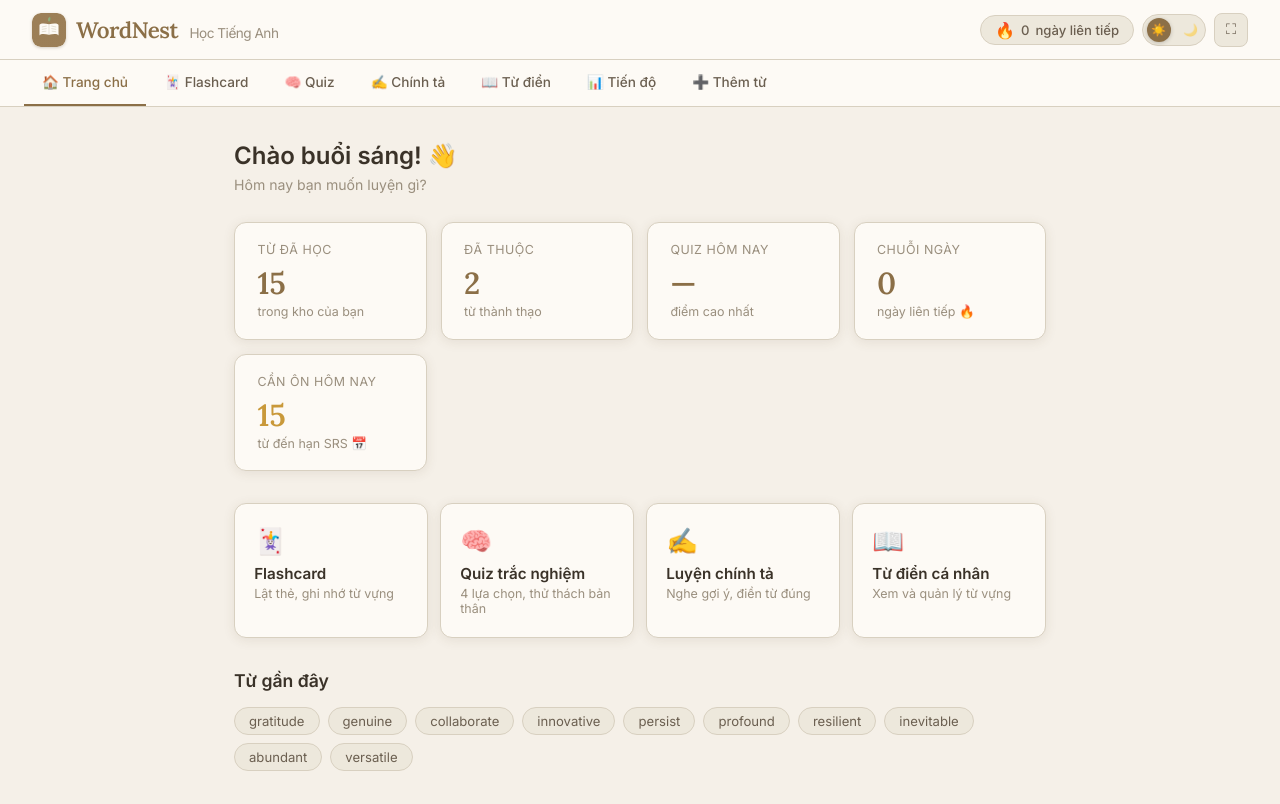
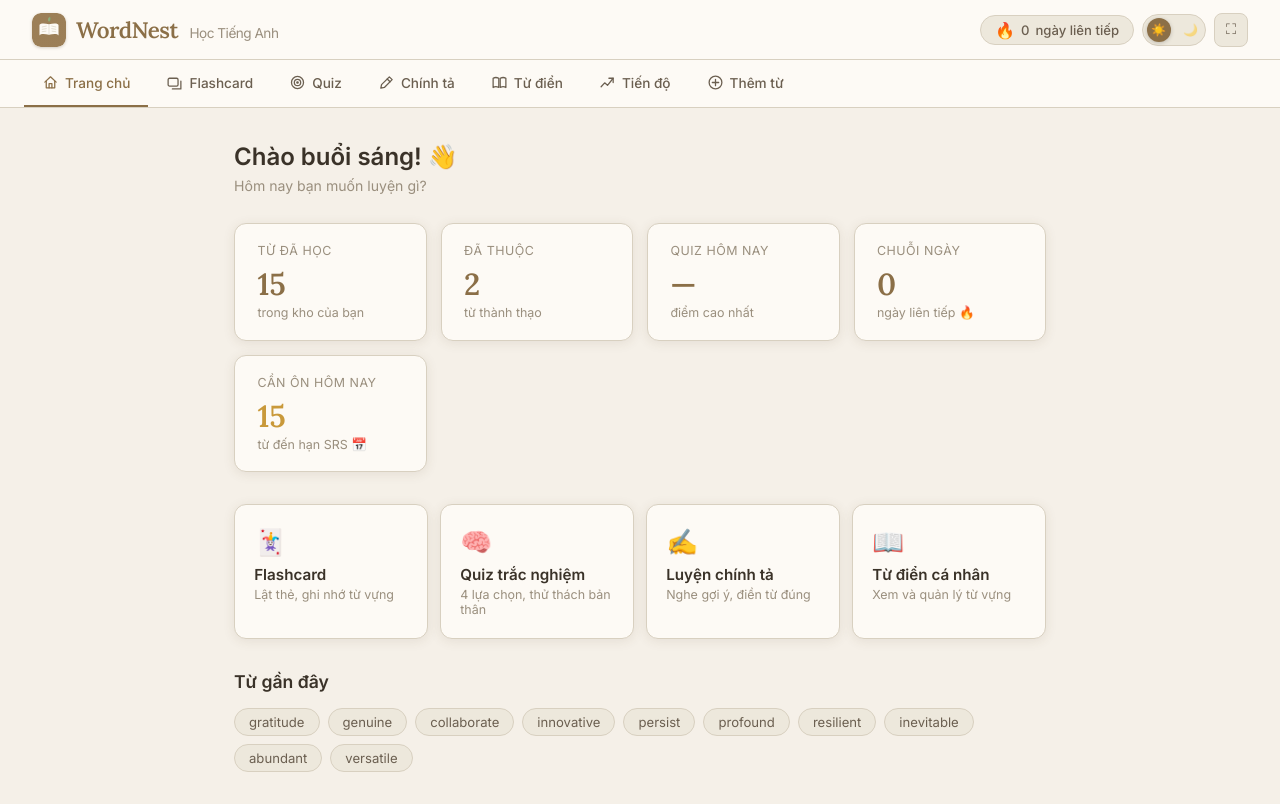
Before and after one commit to ngphatdat1311/WORDNEST, a browser extension: page index.html in a window 1280 px wide. Drawn offline with Linux system fonts and the light colour scheme.

Commit message:
Thay icon emoji ở menu bằng SVG line-art đồng bộ với logo
Emoji mặc định hệ điều hành (🏠🃏🧠✍️📖📊➕) hiển thị khác nhau giữa Windows/
macOS và không đồng bộ phong cách với logo sách+lá mới — đổi sang icon SVG
line-art vẽ tay cùng tông màu, render giống nhau mọi nơi. Thêm hiệu ứng nhẹ
nhún lên khi hover để giao diện sinh động hơn, không đổi bảng màu/bố cục.

```diff
--- a/css/style.css
+++ b/css/style.css
@@ -189,6 +189,13 @@ nav button {
 }
 nav button:hover { color: var(--accent); }
 nav button.active { color: var(--accent); border-bottom-color: var(--accent); }
+.nav-icon {
+  width: 17px; height: 17px; flex-shrink: 0;
+  fill: none; stroke: currentColor; stroke-width: 1.8;
+  stroke-linecap: round; stroke-linejoin: round;
+  transition: transform .2s cubic-bezier(.34,1.56,.64,1);
+}
+nav button:hover .nav-icon { transform: translateY(-1px) scale(1.08); }
 
 /* ── MAIN ── */
 main { flex: 1; padding: 2rem 1.5rem; max-width: 860px; margin: 0 auto; width: 100%; }
--- a/index.html
+++ b/index.html
@@ -51,13 +51,34 @@
 </header>
 
 <nav>
-  <button class="active" onclick="showSection('home')" id="nav-home">🏠 Trang chủ</button>
-  <button onclick="showSection('flashcard')" id="nav-flashcard">🃏 Flashcard</button>
-  <button onclick="showSection('quiz')" id="nav-quiz">🧠 Quiz</button>
-  <button onclick="showSection('spelling')" id="nav-spelling">✍️ Chính tả</button>
-  <button onclick="showSection('wordlist')" id="nav-wordlist">📖 Từ điển</button>
-  <button onclick="showSection('progress')" id="nav-progress">📊 Tiến độ</button>
-  <button onclick="showSection('add')" id="nav-add">➕ Thêm từ<span class="nav-badge-dot" id="nav-add-dot" style="display:none"></span></button>
+  <button class="active" onclick="showSection('home')" id="nav-home">
+    <svg class="nav-icon" viewBox="0 0 24 24"><path d="M4 11.5L12 4l8 7.5"/><path d="M6 10v9.5h12V10"/><path d="M10 19.5v-6h4v6"/></svg>
+    Trang chủ
+  </button>
+  <button onclick="showSection('flashcard')" id="nav-flashcard">
+    <svg class="nav-icon" viewBox="0 0 24 24"><rect x="3" y="6" width="14" height="11" rx="2"/><path d="M9 21h12V10"/></svg>
+    Flashcard
+  </button>
+  <button onclick="showSection('quiz')" id="nav-quiz">
+    <svg class="nav-icon" viewBox="0 0 24 24"><circle cx="12" cy="12" r="8.5"/><circle cx="12" cy="12" r="4.5"/><circle cx="12" cy="12" r="1" fill="currentColor"/></svg>
+    Quiz
+  </button>
+  <button onclick="showSection('spelling')" id="nav-spelling">
+    <svg class="nav-icon" viewBox="0 0 24 24"><path d="M4 20l1-5L16 4l4 4-11 11-5 1z"/><path d="M13 7l4 4"/></svg>
+    Chính tả
+  </button>
+  <button onclick="showSection('wordlist')" id="nav-wordlist">
+    <svg class="nav-icon" viewBox="0 0 24 24"><path d="M3 6c2.2-1.3 5.4-1.3 8 0v13c-2.6-1.3-5.8-1.3-8 0V6z"/><path d="M21 6c-2.2-1.3-5.4-1.3-8 0v13c2.6-1.3 5.8-1.3 8 0V6z"/></svg>
+    Từ điển
+  </button>
+  <button onclick="showSection('progress')" id="nav-progress">
+    <svg class="nav-icon" viewBox="0 0 24 24"><path d="M3 18l5-5.5 4 3.5L20 6"/><path d="M14 6h6v6"/></svg>
+    Tiến độ
+  </button>
+  <button onclick="showSection('add')" id="nav-add">
+    <svg class="nav-icon" viewBox="0 0 24 24"><circle cx="12" cy="12" r="9"/><path d="M12 7.5v9M7.5 12h9"/></svg>
+    Thêm từ<span class="nav-badge-dot" id="nav-add-dot" style="display:none"></span>
+  </button>
 </nav>
 
 <div class="backup-banner" id="backup-banner">
```
